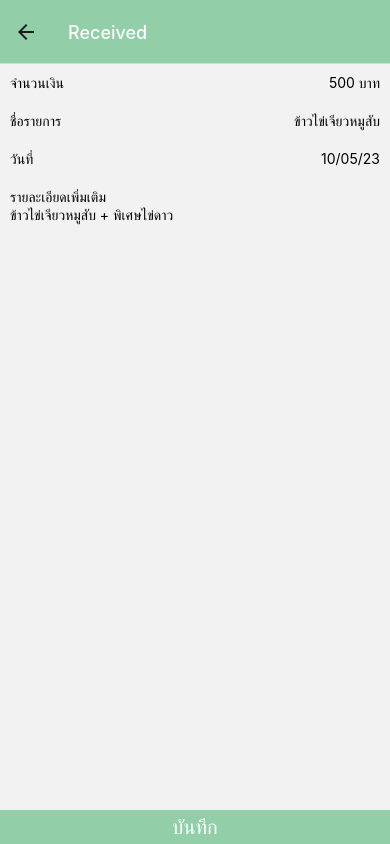
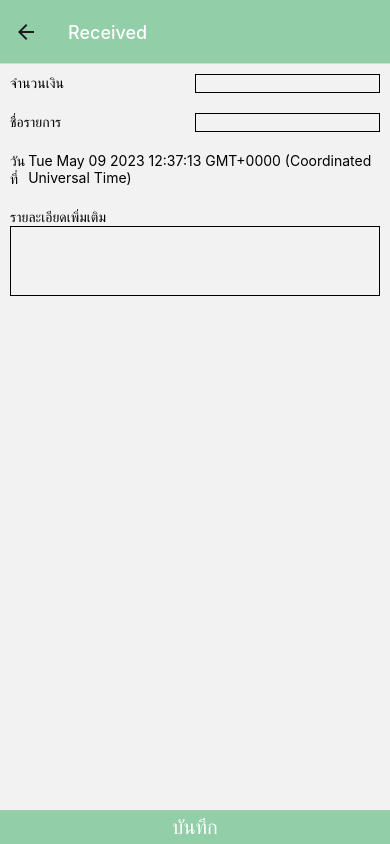
Before and after one commit to bank20baht/ReactNative101, a React Native app: screen /Received in a window 390 px wide. Built offline with nearby package versions, Linux system fonts and the light colour scheme.

Commit message:
try to using sqlite to save data in local storage [only install and connect not create database]

```diff
--- a/package.json
+++ b/package.json
@@ -10,12 +10,15 @@
     "test": "jest"
   },
   "dependencies": {
+    "@react-native-async-storage/async-storage": "^1.18.1",
     "@react-navigation/native": "^6.1.6",
     "@react-navigation/native-stack": "^6.9.12",
+    "@types/react-native": "^0.72.0",
     "react": "18.2.0",
     "react-native": "0.71.7",
     "react-native-safe-area-context": "^4.5.2",
-    "react-native-screens": "^3.20.0"
+    "react-native-screens": "^3.20.0",
+    "react-native-sqlite-storage": "^6.0.1"
   },
   "devDependencies": {
     "@babel/core": "^7.20.0",
@@ -25,6 +28,7 @@
     "@tsconfig/react-native": "^2.0.2",
     "@types/jest": "^29.2.1",
     "@types/react": "^18.0.24",
+    "@types/react-native-sqlite-storage": "^6.0.0",
     "@types/react-test-renderer": "^18.0.0",
     "babel-jest": "^29.2.1",
     "eslint": "^8.19.0",
--- a/screens/Home.tsx
+++ b/screens/Home.tsx
@@ -1,9 +1,24 @@
 import {View, Text, ScrollView} from 'react-native';
 import React from 'react';
+import AsyncStorage from '@react-native-async-storage/async-storage';
+import SQLite from 'react-native-sqlite-storage';
 
 type Props = {};
 
 const Home = ({navigation}: any, props: Props) => {
+
+  SQLite.openDatabase({
+    name: 'test.db',
+    location: 'default',
+  },
+  () => {
+    console.log('Database opened successfully')
+  },
+  error => {
+    console.error('Faild to open database: ', error)
+  })
+
+
   const PaidPage = () => {
     navigation.navigate('Paid');
   };
@@ -20,6 +35,7 @@ const Home = ({navigation}: any, props: Props) => {
             alignItems: 'center',
             backgroundColor: '#ffffff',
             padding: 10,
+            borderColor: 'black'
           }}>
           <Text>จำนวนเงินคงเหลือ</Text>
           <Text style={{fontSize: 30}}>20 บาท</Text>
--- a/screens/Paid.tsx
+++ b/screens/Paid.tsx
@@ -1,26 +1,52 @@
-import { StyleSheet, Text, View } from 'react-native'
-import React from 'react'
+import {StyleSheet, Text, View, TextInput} from 'react-native';
+import React, {useState} from 'react';
 
-type Props = {}
+type Props = {};
 
 const Paid = (props: Props) => {
+  const [amout, setAmout] = useState('');
+  const [listName, setListName] = useState('');
+  const [info, setInfo] = useState('');
+  const [date, setDate] = useState(new Date());
   return (
     <View style={{flex: 1}}>
-      <View style={{flexDirection: 'row', justifyContent: 'space-between', padding: 10}}>
-        <Text>จำนวนเงิน</Text>
-        <Text>500 บาท</Text>
+      <View
+        style={{
+          flexDirection: 'row',
+          justifyContent: 'space-between',
+          padding: 10,
+        }}>
+        <Text style={{width: '50%'}}>จำนวนเงิน</Text>
+        <TextInput style={styles.input} onChangeText={setAmout} value={amout} textAlign="right"/>
       </View>
-      <View style={{flexDirection: 'row', justifyContent: 'space-between', padding: 10}}>
+      <View
+        style={{
+          flexDirection: 'row',
+          justifyContent: 'space-between',
+          padding: 10,
+        }}>
         <Text>ชื่อรายการ</Text>
-        <Text>ข้าวไข่เจียวหมูสับ</Text>
+        <TextInput style={styles.input} onChangeText={setListName} textAlign="right"/>
       </View>
-      <View style={{flexDirection: 'row', justifyContent: 'space-between', padding: 10}}>
+      <View
+        style={{
+          flexDirection: 'row',
+          justifyContent: 'space-between',
+          padding: 10,
+        }}>
         <Text>วันที่</Text>
-        <Text>10/05/23</Text>
+        <Text>{date.toString()}</Text>
       </View>
-      <View style={{justifyContent: 'space-between', padding: 10}}>
+      <View style={{padding: 10}}>
         <Text>รายละเอียดเพิ่มเติม</Text>
-        <Text>ข้าวไข่เจียวหมูสับ + พิเศษไข่ดาว</Text>
+        <TextInput
+          style={styles.textarea}
+          numberOfLines = {4}
+          multiline={true}
+          onChangeText={setInfo}
+          textAlignVertical="top"
+          textAlign="left"
+        />
       </View>
       <View
         style={{
@@ -31,14 +57,22 @@ const Paid = (props: Props) => {
           flexDirection: 'row',
           justifyContent: 'center',
           padding: 5,
-          backgroundColor: '#ff6961'
+          backgroundColor: '#ff6961',
         }}>
         <Text style={{fontSize: 20, color: '#ffffff'}}>บันทึก</Text>
       </View>
     </View>
-  )
-}
+  );
+};
 
-export default Paid
+export default Paid;
 
-const styles = StyleSheet.create({})
+const styles = StyleSheet.create({
+  input: {
+    width: '50%',
+    borderWidth: 1,
+  },
+  textarea: {
+    borderWidth: 1,
+  },
+});
--- a/screens/Received.tsx
+++ b/screens/Received.tsx
@@ -1,26 +1,61 @@
-import {StyleSheet, Text, View} from 'react-native';
-import React from 'react';
+import {StyleSheet, Text, View, TextInput} from 'react-native';
+import React, { useState } from 'react';
 
 type Props = {};
 
 const Received = (props: Props) => {
+  const [amout, setAmout] = useState('');
+  const [listName, setListName] = useState('');
+  const [info, setInfo] = useState('');
+  const [date, setDate] = useState(new Date());
   return (
     <View style={{flex: 1}}>
-      <View style={{flexDirection: 'row', justifyContent: 'space-between', padding: 10}}>
-        <Text>จำนวนเงิน</Text>
-        <Text>500 บาท</Text>
+      <View
+        style={{
+          flexDirection: 'row',
+          justifyContent: 'space-between',
+          padding: 10,
+        }}>
+        <Text style={{width: '50%'}}>จำนวนเงิน</Text>
+        <TextInput
+          style={styles.input}
+          onChangeText={setAmout}
+          value={amout}
+          textAlign="right"
+        />
       </View>
-      <View style={{flexDirection: 'row', justifyContent: 'space-between', padding: 10}}>
+      <View
+        style={{
+          flexDirection: 'row',
+          justifyContent: 'space-between',
+          padding: 10,
+        }}>
         <Text>ชื่อรายการ</Text>
-        <Text>ข้าวไข่เจียวหมูสับ</Text>
+        <TextInput
+          style={styles.input}
+          onChangeText={setListName}
+          textAlign="right"
+        />
       </View>
-      <View style={{flexDirection: 'row', justifyContent: 'space-between', padding: 10}}>
+      <View
+        style={{
+          flexDirection: 'row',
+          justifyContent: 'space-between',
+          padding: 10,
+        }}>
         <Text>วันที่</Text>
-        <Text>10/05/23</Text>
+        <Text>{date.toString()}</Text>
       </View>
       <View style={{justifyContent: 'space-between', padding: 10}}>
         <Text>รายละเอียดเพิ่มเติม</Text>
-        <Text>ข้าวไข่เจียวหมูสับ + พิเศษไข่ดาว</Text>
+        <TextInput
+          style={styles.textarea}
+          numberOfLines={4}
+          multiline={true}
+          onChangeText={setInfo}
+          textAlignVertical="top"
+          textAlign="left"
+        />
       </View>
       <View
         style={{
@@ -31,7 +66,7 @@ const Received = (props: Props) => {
           flexDirection: 'row',
           justifyContent: 'center',
           padding: 5,
-          backgroundColor: '#92CEA8'
+          backgroundColor: '#92CEA8',
         }}>
         <Text style={{fontSize: 20, color: '#ffffff'}}>บันทึก</Text>
       </View>
@@ -41,4 +76,12 @@ const Received = (props: Props) => {
 
 export default Received;
 
-const styles = StyleSheet.create({});
+const styles = StyleSheet.create({
+  input: {
+    width: '50%',
+    borderWidth: 1,
+  },
+  textarea: {
+    borderWidth: 1,
+  },
+});
```
Also changed, not shown: types/react-native-sqlite-storage.d.ts (added, +11 -0 lines), 2 other files (tests, documents, lock files or other folders).
